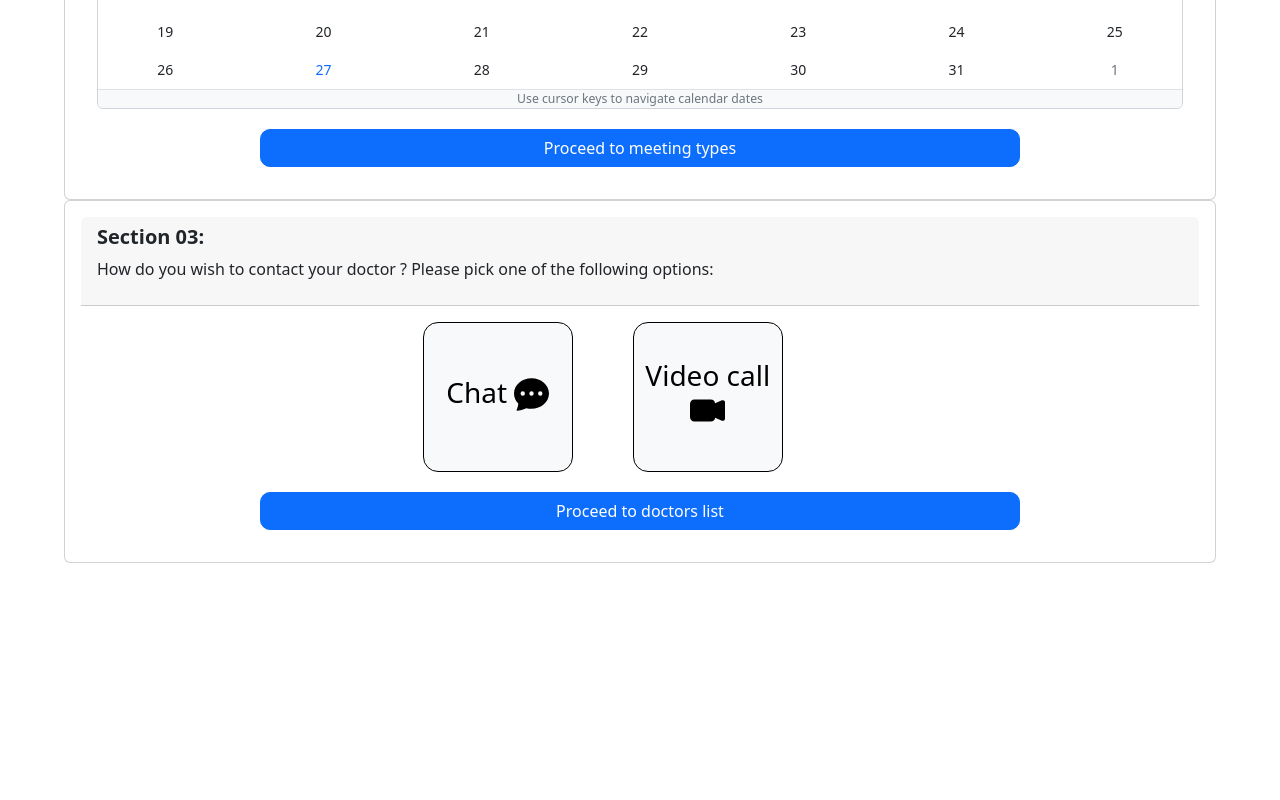
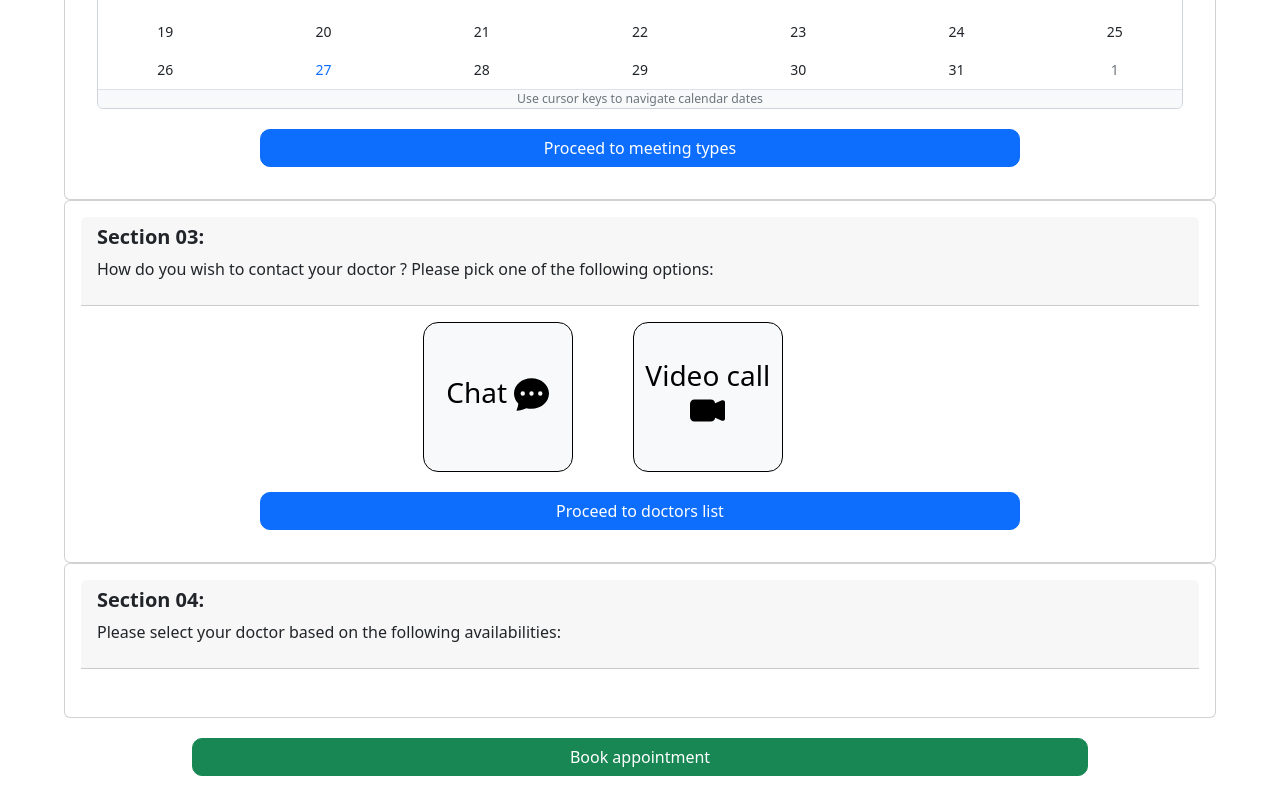
Before and after one commit to alexlrwilliams/mental-health-app, a Vue app in the folder frontend/: page /bookAppointmentForm in a window 1280 px wide. Shown: the part 914-1714 px from the top of the page. Before the commit the page ends 1477 px from the top, so only its background shows below. Built offline with nearby package versions, Linux system fonts and the light colour scheme.

Commit message:
added section4 for appointment booking form

```diff
--- a/frontend/src/pages/BookAppointmentForm.vue
+++ b/frontend/src/pages/BookAppointmentForm.vue
@@ -1,6 +1,7 @@
 <template>
   <div>
     <NavBar />
+  <div @submit.prevent="login">
     <div class="booking-section">
             <b-card class="booking-section-form">
             <b-card-header>
@@ -68,6 +69,22 @@
         </b-card>
     </div>
 
+    <div class="booking-section">
+        <b-card class="booking-section-form">
+            <b-card-header>
+                <h5><b>Section 04:</b></h5>
+                <p>Please select your doctor based on the following availabilities:</p>
+            </b-card-header>
+            <b-card-body>
+
+            </b-card-body>
+        </b-card>
+    </div>
+
+    <div class="booking-section-btn">
+        <b-button type="submit" variant="success" class='booking-section-btn-proceed'>Book appointment</b-button><br>
+    </div>
+ </div>
 </div>
 </template>
 
@@ -90,6 +107,9 @@ export default {
   methods: {
     saveSelectedDate() {
       this.savedDate = this.selectedDate;
+    },
+    book() {
+
     }
   }
 }
```
Lines whose indentation alone changed are shown as unchanged.
